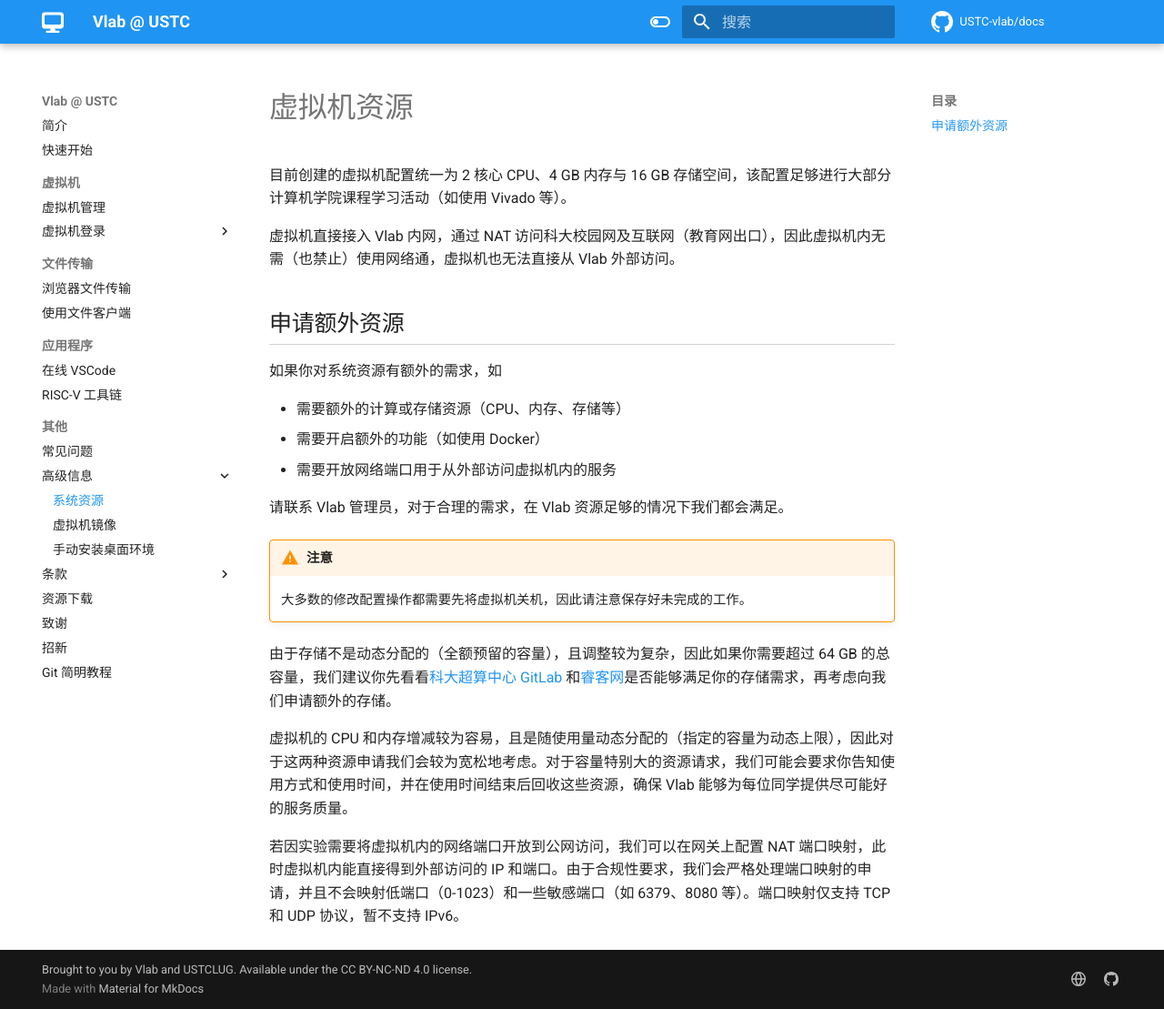
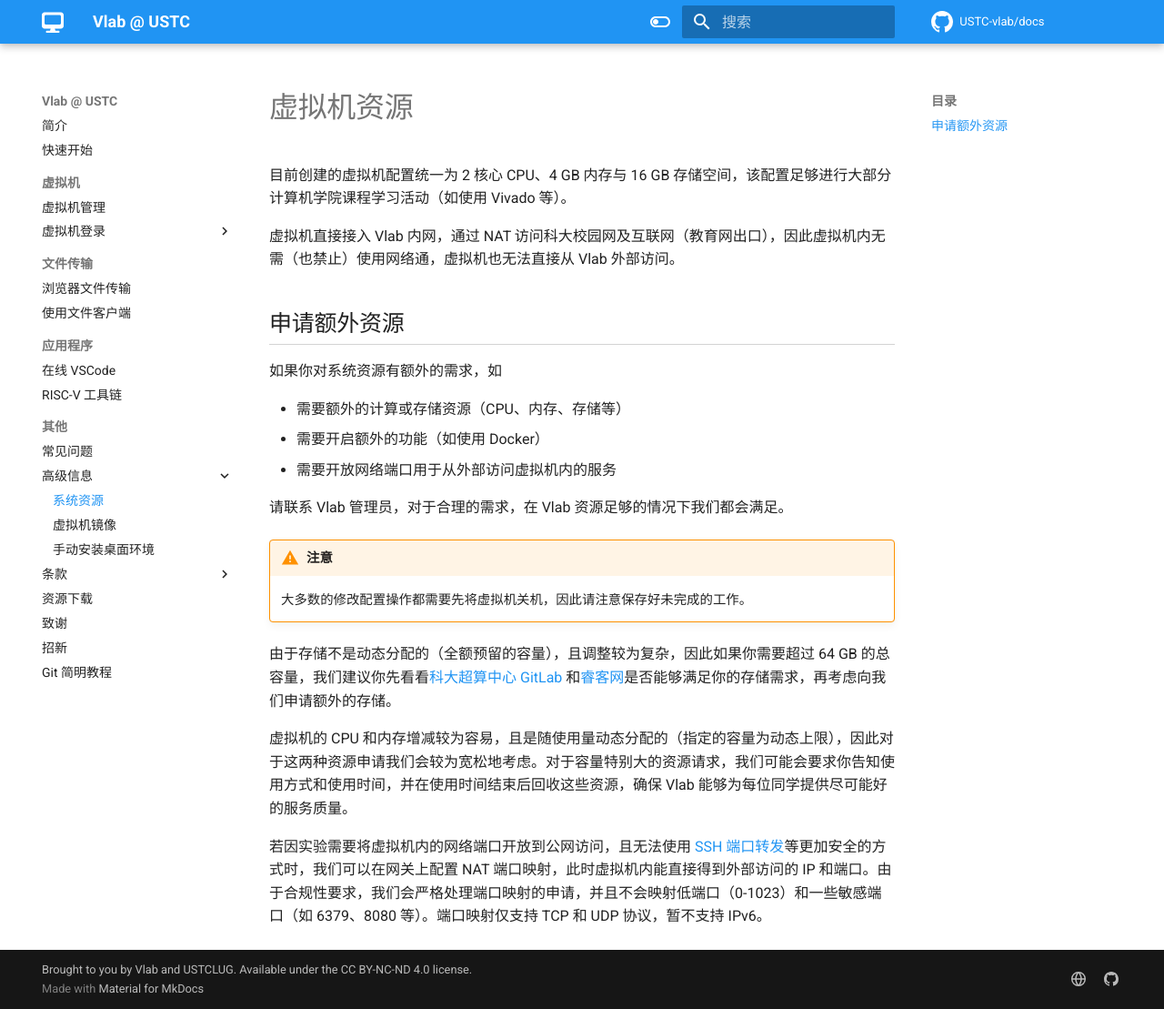
Before and after one commit to USTC-vlab/docs, an MkDocs documentation site: the page built from docs/advanced/resources.md, in a window 1280 px wide and 1109 px high. Shown: the whole window at 91% size. Built offline with MkDocs 1.6.1 and Material for MkDocs 9.7.7, drawn with Linux system fonts in a browser that asks for light colours; comment, search, counter and statistics services are not loaded.

Commit message:
advanced/resources: Recommend SSH port forwarding

```diff
--- a/docs/advanced/resources.md
+++ b/docs/advanced/resources.md
@@ -22,4 +22,6 @@
 
 虚拟机的 CPU 和内存增减较为容易，且是随使用量动态分配的（指定的容量为动态上限），因此对于这两种资源申请我们会较为宽松地考虑。对于容量特别大的资源请求，我们可能会要求你告知使用方式和使用时间，并在使用时间结束后回收这些资源，确保 Vlab 能够为每位同学提供尽可能好的服务质量。
 
-若因实验需要将虚拟机内的网络端口开放到公网访问，我们可以在网关上配置 NAT 端口映射，此时虚拟机内能直接得到外部访问的 IP 和端口。由于合规性要求，我们会严格处理端口映射的申请，并且不会映射低端口（0-1023）和一些敏感端口（如 6379、8080 等）。端口映射仅支持 TCP 和 UDP 协议，暂不支持 IPv6。
+若因实验需要将虚拟机内的网络端口开放到公网访问，且无法使用 [SSH 端口转发][ssh-port-forwarding]等更加安全的方式时，我们可以在网关上配置 NAT 端口映射，此时虚拟机内能直接得到外部访问的 IP 和端口。由于合规性要求，我们会严格处理端口映射的申请，并且不会映射低端口（0-1023）和一些敏感端口（如 6379、8080 等）。端口映射仅支持 TCP 和 UDP 协议，暂不支持 IPv6。
+
+  [ssh-port-forwarding]: https://zhuanlan.zhihu.com/p/148825449
```
